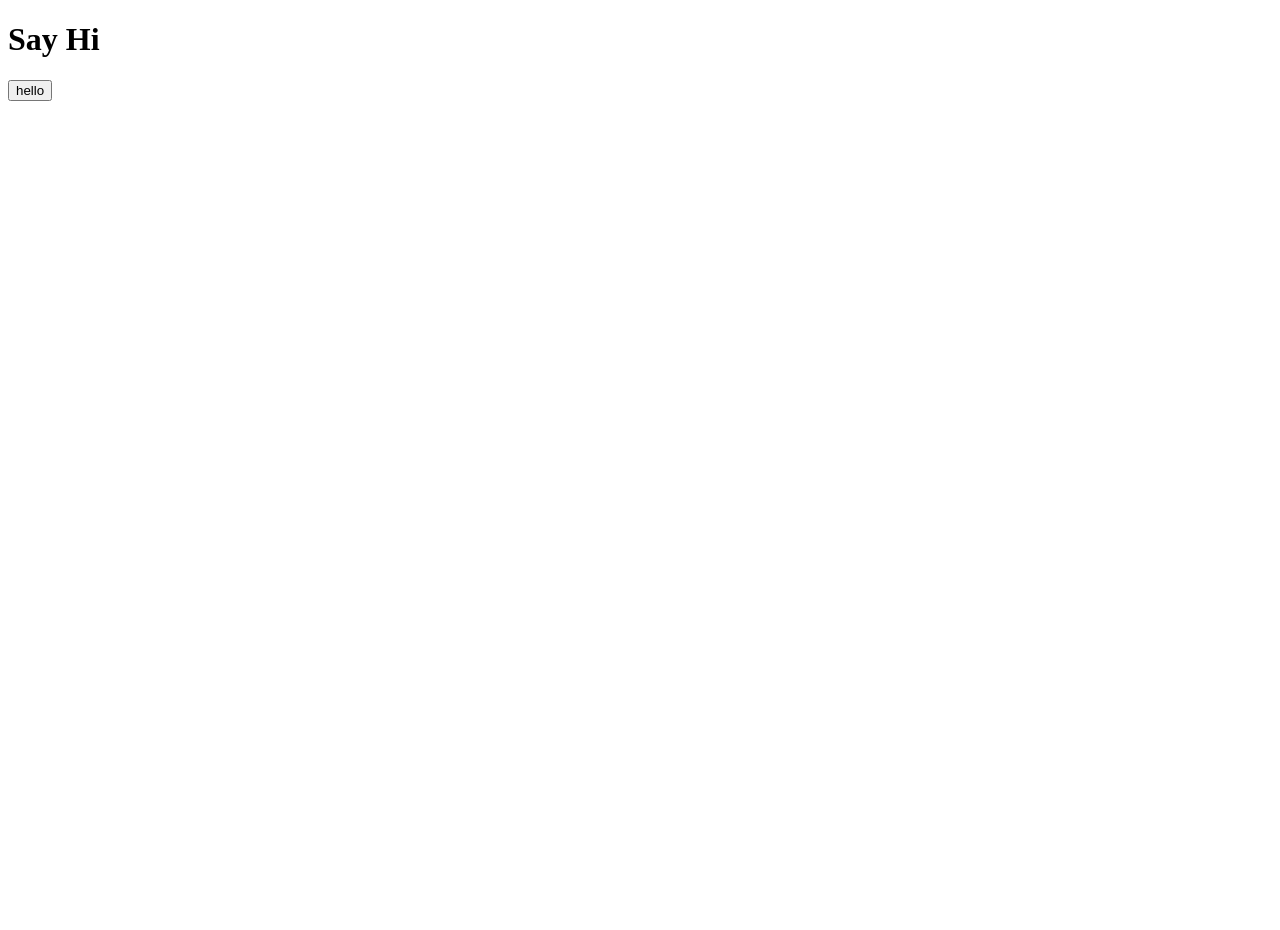
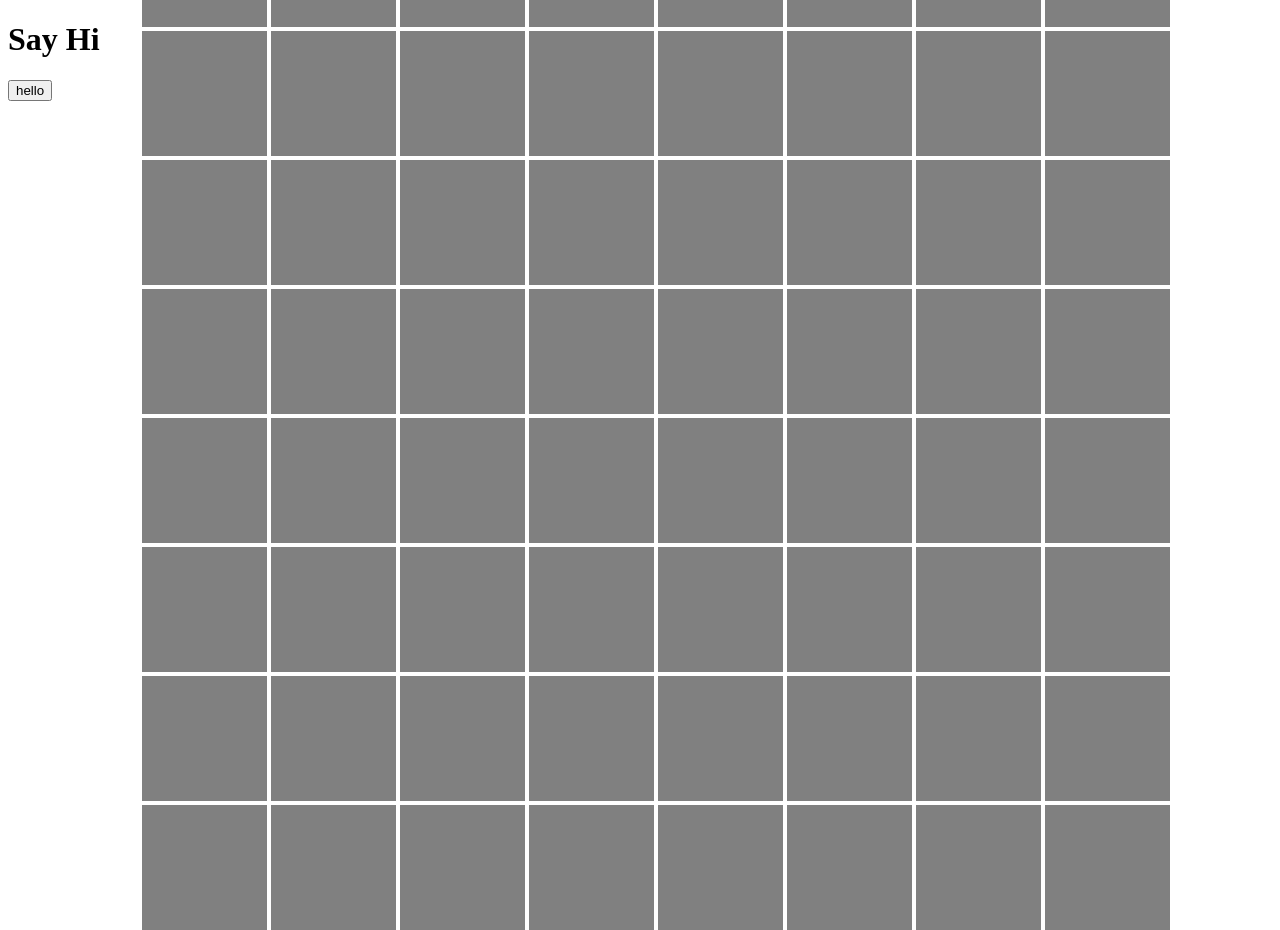
Before and after one commit to MelstromH/notscape, a plain HTML site: page home/index.html in a window 1280 px wide. Before the commit the page ends 800 px from the top, so only its background shows below. Drawn offline with Linux system fonts and the light colour scheme.

Commit message:
users leave and join

```diff
--- a/home/index.html
+++ b/home/index.html
@@ -2,11 +2,100 @@
 <html>
 <head>
 <title>Notscape</title>
+<style>
+.grid {
+    position: absolute;
+    top: 50%;
+    left: 50%;
+    margin: -500px 0 0 -500px;
+    width: 1000px;
+    height: 1000px;
+    display: grid;
+    grid-template-columns: 1fr 1fr 1fr 1fr 1fr 1fr 1fr 1fr;
+    grid-gap: 0px;
+}
+
+.tile {
+    background-color: grey;
+    width: 125px;
+    height: 125px;
+    border: 1px;
+    border-color: black;
+    margin: 2px;
+}
+</style>
 </head>
 <body>
 <script src="script.js"></script>
 <h1>Say Hi</h1>
 <button onclick="talk()">hello</button>
+<div class="grid">
+    <div class="tile"><img src="" alt=""></div>
+    <div class="tile"><img src="" alt=""></div>
+    <div class="tile"><img src="" alt=""></div>
+    <div class="tile"><img src="" alt=""></div>
+    <div class="tile"><img src="" alt=""></div>
+    <div class="tile"><img src="" alt=""></div>
+    <div class="tile"><img src="" alt=""></div>
+    <div class="tile"><img src="" alt=""></div>
+    <div class="tile"><img src="" alt=""></div>
+    <div class="tile"><img src="" alt=""></div>
+    <div class="tile"><img src="" alt=""></div>
+    <div class="tile"><img src="" alt=""></div>
+    <div class="tile"><img src="" alt=""></div>
+    <div class="tile"><img src="" alt=""></div>
+    <div class="tile"><img src="" alt=""></div>
+    <div class="tile"><img src="" alt=""></div>
+    <div class="tile"><img src="" alt=""></div>
+    <div class="tile"><img src="" alt=""></div>
+    <div class="tile"><img src="" alt=""></div>
+    <div class="tile"><img src="" alt=""></div>
+    <div class="tile"><img src="" alt=""></div>
+    <div class="tile"><img src="" alt=""></div>
+    <div class="tile"><img src="" alt=""></div>
+    <div class="tile"><img src="" alt=""></div>
+    <div class="tile"><img src="" alt=""></div>
+    <div class="tile"><img src="" alt=""></div>
+    <div class="tile"><img src="" alt=""></div>
+    <div class="tile"><img src="" alt=""></div>
+    <div class="tile"><img src="" alt=""></div>
+    <div class="tile"><img src="" alt=""></div>
+    <div class="tile"><img src="" alt=""></div>
+    <div class="tile"><img src="" alt=""></div>
+    <div class="tile"><img src="" alt=""></div>
+    <div class="tile"><img src="" alt=""></div>
+    <div class="tile"><img src="" alt=""></div>
+    <div class="tile"><img src="" alt=""></div>
+    <div class="tile"><img src="" alt=""></div>
+    <div class="tile"><img src="" alt=""></div>
+    <div class="tile"><img src="" alt=""></div>
+    <div class="tile"><img src="" alt=""></div>
+    <div class="tile"><img src="" alt=""></div>
+    <div class="tile"><img src="" alt=""></div>
+    <div class="tile"><img src="" alt=""></div>
+    <div class="tile"><img src="" alt=""></div>
+    <div class="tile"><img src="" alt=""></div>
+    <div class="tile"><img src="" alt=""></div>
+    <div class="tile"><img src="" alt=""></div>
+    <div class="tile"><img src="" alt=""></div>
+    <div class="tile"><img src="" alt=""></div>
+    <div class="tile"><img src="" alt=""></div>
+    <div class="tile"><img src="" alt=""></div>
+    <div class="tile"><img src="" alt=""></div>
+    <div class="tile"><img src="" alt=""></div>
+    <div class="tile"><img src="" alt=""></div>
+    <div class="tile"><img src="" alt=""></div>
+    <div class="tile"><img src="" alt=""></div>
+    <div class="tile"><img src="" alt=""></div>
+    <div class="tile"><img src="" alt=""></div>
+    <div class="tile"><img src="" alt=""></div>
+    <div class="tile"><img src="" alt=""></div>
+    <div class="tile"><img src="" alt=""></div>
+    <div class="tile"><img src="" alt=""></div>
+    <div class="tile"><img src="" alt=""></div>
+    <div class="tile"><img src="" alt=""></div>
+
+</div>
 
 </body>
 </html>
```
Also changed, not shown: 1 other file.
